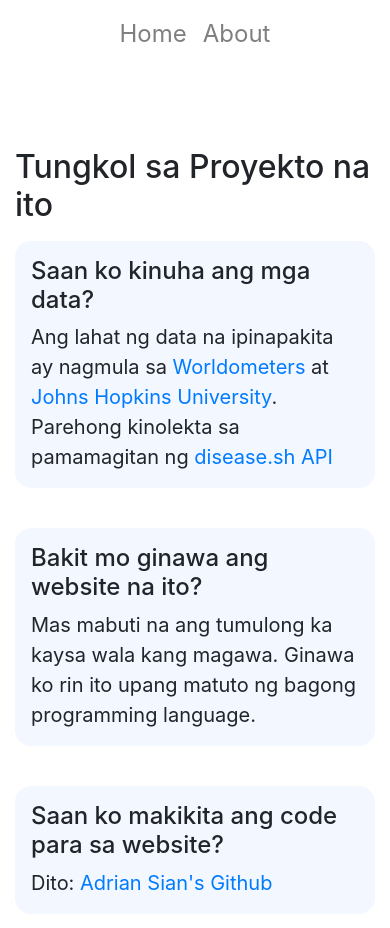
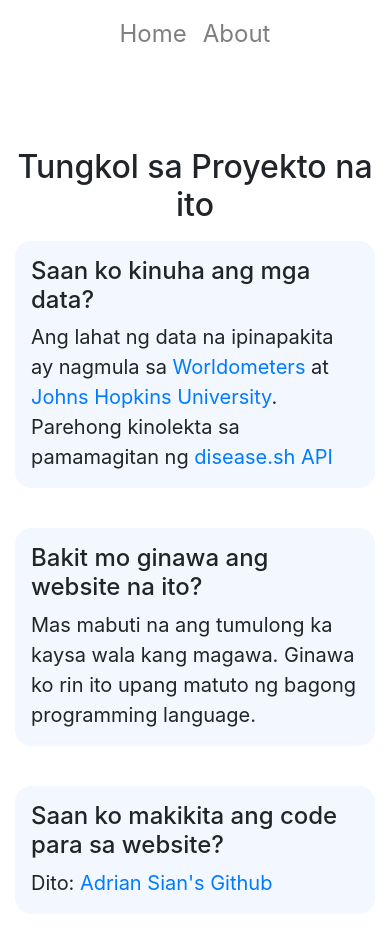
Before and after one commit to garett09/tapos-na-ba-ang-covid-ph, a Vue app: page /about in a window 390 px wide. Shown: the top 928 px of the page. Built offline with nearby package versions, Linux system fonts and the light colour scheme.

Commit message:
is covid over: make my app more responsive on my phone

```diff
--- a/src/App.vue
+++ b/src/App.vue
@@ -90,9 +90,16 @@ body {
 
 }
 
+@media screen and (max-width: 575px){
+  .heading-h3{
+        text-align: center;
+  }
+}
+
 @media (min-width: 576px) {
   .heading-h3 {
     font-size: 3rem;
+
   }
 }
 
@@ -151,6 +158,11 @@ body {
 .footer .text{
     opacity: 0.8;
     font-size:1.5rem;
+}
+@media screen and (max-width: 576px) {
+  .footer .text {
+    font-size: 0.8rem;
+  }
 }
 
 .number-span {
```
